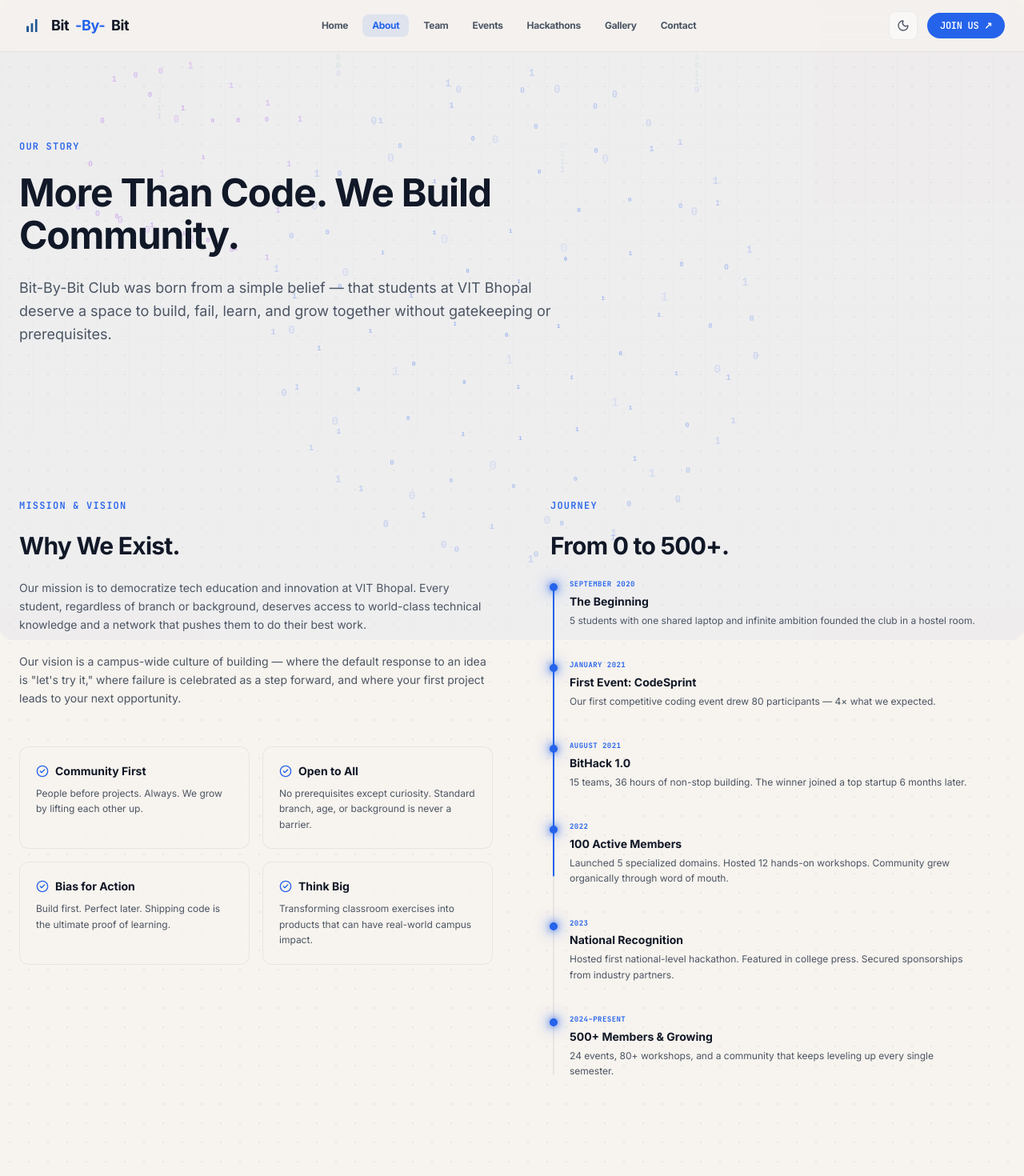
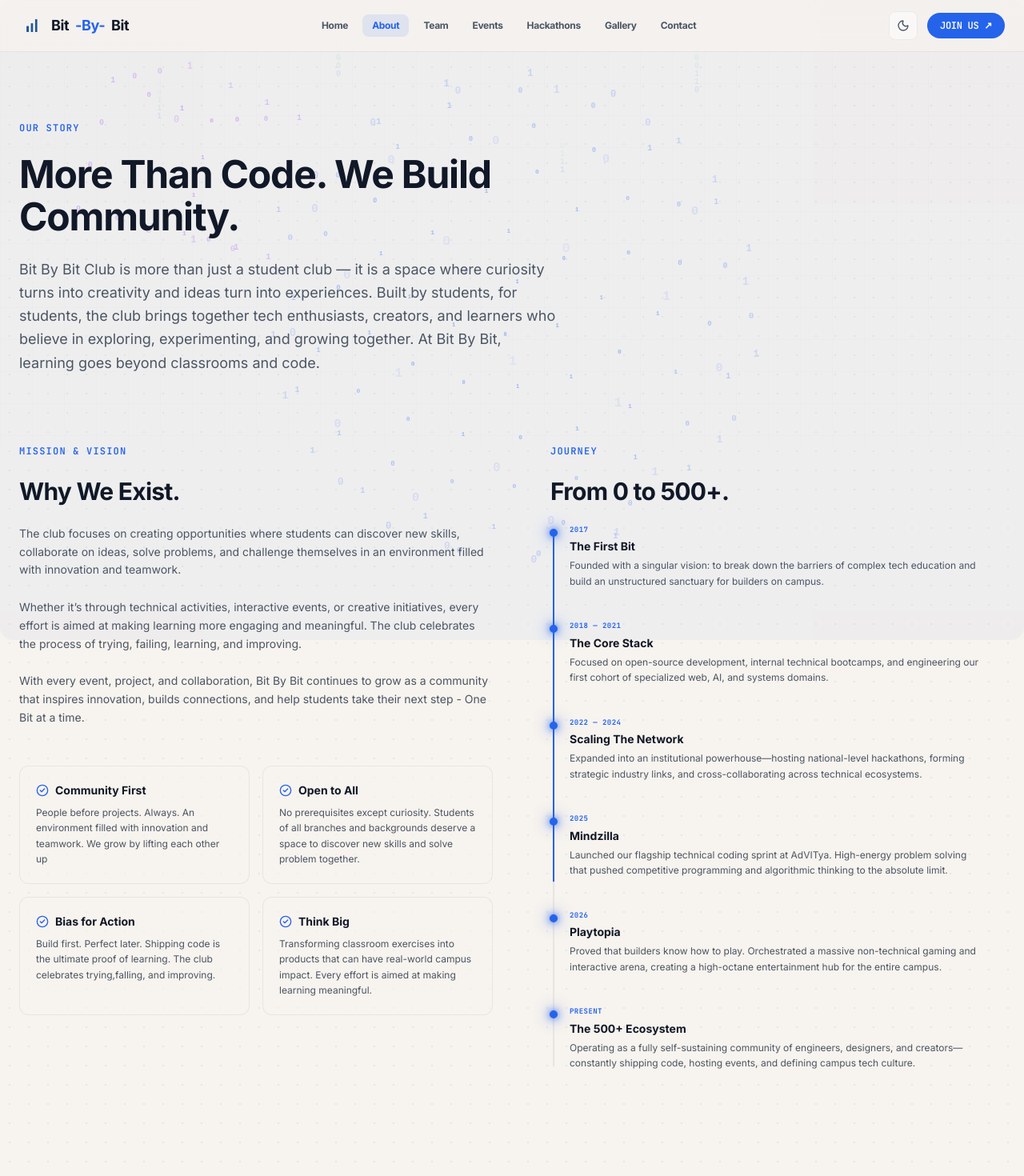
Before and after one commit to yathartharastogi/Bit-by-Bit-MVP, a Next.js app: page /about in a window 1280 px wide. Shown: the top 1470 px of the page at 80% size. Built offline with nearby package versions, Linux system fonts and the light colour scheme.

Commit message:
Updated About section and added event story

```diff
--- a/src/app/about/page.tsx
+++ b/src/app/about/page.tsx
@@ -6,25 +6,25 @@ import { CheckCircle2 } from 'lucide-react'
 
 export default function About() {
   const values = [
-    { title: 'Community First', desc: 'People before projects. Always. We grow by lifting each other up.' },
-    { title: 'Open to All', desc: 'No prerequisites except curiosity. Standard branch, age, or background is never a barrier.' },
-    { title: 'Bias for Action', desc: 'Build first. Perfect later. Shipping code is the ultimate proof of learning.' },
-    { title: 'Think Big', desc: 'Transforming classroom exercises into products that can have real-world campus impact.' }
+    { title: 'Community First', desc: 'People before projects. Always. An environment filled with innovation and teamwork. We grow by lifting each other up' },
+    { title: 'Open to All', desc: 'No prerequisites except curiosity. Students of all branches and backgrounds deserve a space to discover new skills and solve problem together.' },
+    { title: 'Bias for Action', desc: 'Build first. Perfect later. Shipping code is the ultimate proof of learning. The club celebrates trying,falling, and improving.' },
+    { title: 'Think Big', desc: 'Transforming classroom exercises into products that can have real-world campus impact. Every effort is aimed at making learning meaningful.' }
   ]
 
   const milestones = [
-    { date: 'September 2020', title: 'The Beginning', desc: '5 students with one shared laptop and infinite ambition founded the club in a hostel room.' },
-    { date: 'January 2021', title: 'First Event: CodeSprint', desc: 'Our first competitive coding event drew 80 participants — 4× what we expected.' },
-    { date: 'August 2021', title: 'BitHack 1.0', desc: '15 teams, 36 hours of non-stop building. The winner joined a top startup 6 months later.' },
-    { date: '2022', title: '100 Active Members', desc: 'Launched 5 specialized domains. Hosted 12 hands-on workshops. Community grew organically through word of mouth.' },
-    { date: '2023', title: 'National Recognition', desc: 'Hosted first national-level hackathon. Featured in college press. Secured sponsorships from industry partners.' },
-    { date: '2024–Present', title: '500+ Members & Growing', desc: '24 events, 80+ workshops, and a community that keeps leveling up every single semester.' }
+    { date: '2017', title: 'The First Bit', desc: 'Founded with a singular vision: to break down the barriers of complex tech education and build an unstructured sanctuary for builders on campus.' },
+    { date: '2018 — 2021', title: 'The Core Stack', desc: 'Focused on open-source development, internal technical bootcamps, and engineering our first cohort of specialized web, AI, and systems domains.' },
+    { date: '2022 — 2024', title: 'Scaling The Network', desc: 'Expanded into an institutional powerhouse—hosting national-level hackathons, forming strategic industry links, and cross-collaborating across technical ecosystems.' },
+    { date: '2025', title: 'Mindzilla', desc: 'Launched our flagship technical coding sprint at AdVITya. High-energy problem solving that pushed competitive programming and algorithmic thinking to the absolute limit.' },
+    { date: '2026', title: 'Playtopia', desc: 'Proved that builders know how to play. Orchestrated a massive non-technical gaming and interactive arena, creating a high-octane entertainment hub for the entire campus.' },
+    { date: 'Present', title: 'The 500+ Ecosystem', desc: 'Operating as a fully self-sustaining community of engineers, designers, and creators—constantly shipping code, hosting events, and defining campus tech culture.' }
   ]
 
   return (
     <div className="flex flex-col min-h-screen">
       {/* Hero section — transparent so global Nexus background shows through */}
-      <section className="py-20 relative overflow-hidden min-h-[60vh] flex items-center">
+      <section className="py-18 md:py-22 relative overflow-hidden flex items-center">
         <div className="absolute inset-0 bg-[linear-gradient(to_right,rgba(37,99,235,0.015)_1px,transparent_1px),linear-gradient(to_bottom,rgba(37,99,235,0.015)_1px,transparent_1px)] bg-[size:40px_40px] pointer-events-none" />
         <div className="max-w-7xl mx-auto px-6 relative z-10 w-full">
           <div className="max-w-2xl space-y-6 text-left">
@@ -35,9 +35,9 @@ export default function About() {
               text="More Than Code. We Build Community."
               className="font-sans font-bold text-4xl md:text-5xl tracking-tight text-foreground leading-[1.1]"
             />
-            <ScrollReveal delay={0.2}>
+            <ScrollReveal delay={0.1}>
               <p className="text-text-sec text-base md:text-lg max-w-2xl leading-relaxed">
-                Bit-By-Bit Club was born from a simple belief — that students at VIT Bhopal deserve a space to build, fail, learn, and grow together without gatekeeping or prerequisites.
+                Bit By Bit Club is more than just a student club — it is a space where curiosity turns into creativity and ideas turn into experiences. Built by students, for students, the club brings together tech enthusiasts, creators, and learners who believe in exploring, experimenting, and growing together. At Bit By Bit, learning goes beyond classrooms and code.
               </p>
             </ScrollReveal>
           </div>
@@ -45,7 +45,7 @@ export default function About() {
       </section>
 
       {/* Mission Section */}
-      <section className="py-20 transition-colors duration-300">
+      <section className="pb-22 md:pb-26 transition-colors duration-300">
         <div className="max-w-7xl mx-auto px-6 grid grid-cols-1 md:grid-cols-2 gap-12 items-start">
 
           {/* Mission and values details */}
@@ -60,12 +60,17 @@ export default function About() {
             </ScrollReveal>
             <ScrollReveal delay={0.2}>
               <p className="text-text-sec text-sm leading-relaxed">
-                Our mission is to democratize tech education and innovation at VIT Bhopal. Every student, regardless of branch or background, deserves access to world-class technical knowledge and a network that pushes them to do their best work.
+                The club focuses on creating opportunities where students can discover new skills, collaborate on ideas, solve problems, and challenge themselves in an environment filled with innovation and teamwork.
               </p>
             </ScrollReveal>
             <ScrollReveal delay={0.3}>
               <p className="text-text-sec text-sm leading-relaxed">
-                Our vision is a campus-wide culture of building — where the default response to an idea is &quot;let&apos;s try it,&quot; where failure is celebrated as a step forward, and where your first project leads to your next opportunity.
+                Whether it’s through technical activities, interactive events, or creative initiatives, every effort is aimed at making learning more engaging and meaningful. The club celebrates the process of trying, failing, learning, and improving.
+              </p>
+            </ScrollReveal>
+            <ScrollReveal delay={0.4}>
+              <p className="text-text-sec text-sm leading-relaxed">
+                With every event, project, and collaboration, Bit By Bit continues to grow as a community that inspires innovation, builds connections, and help students take their next step - One Bit at a time.
               </p>
             </ScrollReveal>
 
@@ -103,7 +108,7 @@ export default function About() {
       </section>
 
       {/* CTA section */}
-      <section className="py-20 text-center relative overflow-hidden transition-colors duration-300">
+      <section className="pt-12 pb-16 md:pt-16 md:pb-24 text-center relative overflow-hidden transition-colors duration-300">
         <div className="max-w-xl mx-auto px-6 space-y-6 relative z-10">
           <ScrollReveal>
             <div className="font-mono text-xs font-semibold text-primary uppercase tracking-widest">Be Part of It</div>
```
Also changed, not shown: src/app/gallery/page.tsx (+90 -43 lines).
